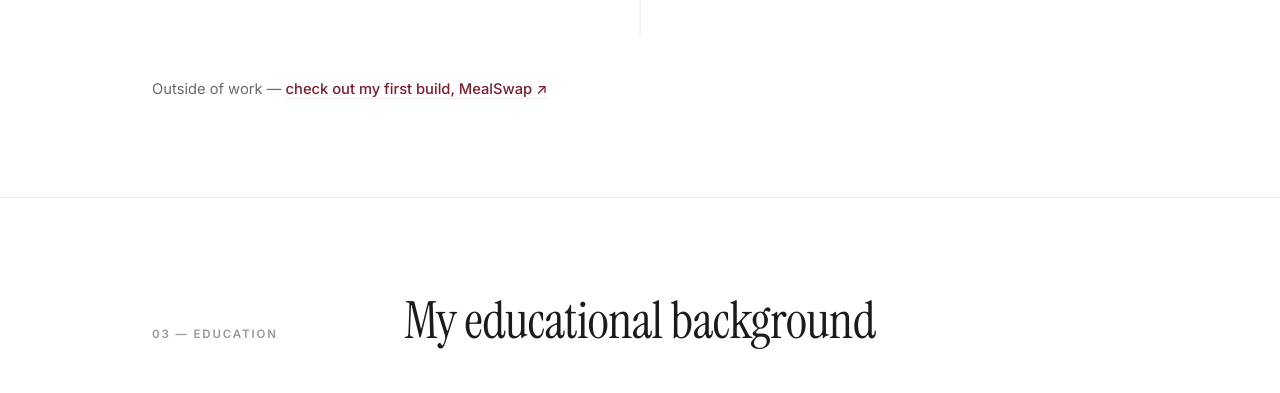
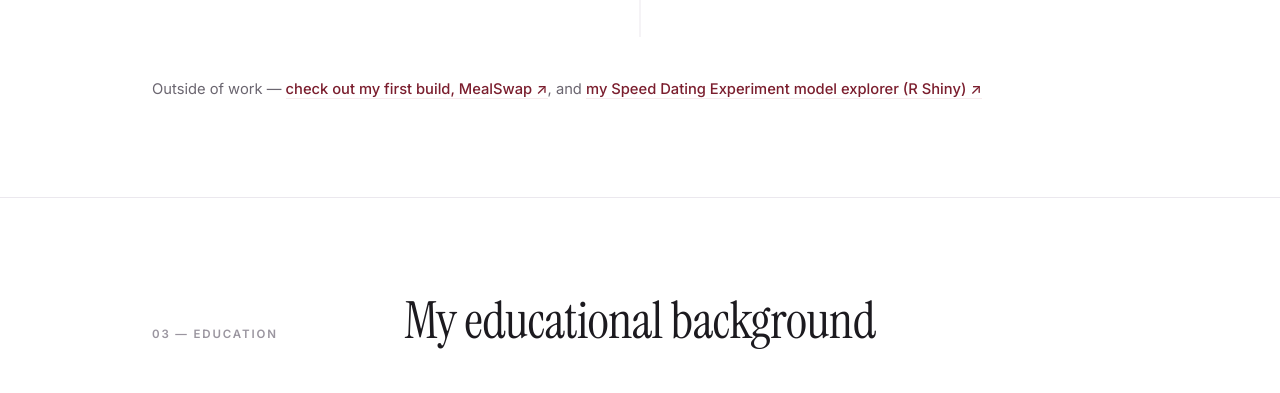
Before and after one commit to mittaldevanshi/mittaldevanshi.github.io, a plain HTML site: page index.html in a window 1280 px wide. Shown: the part 2832-3225 px from the top of the page. Drawn offline with Linux system fonts and the light colour scheme.

Commit message:
Add Speed Dating Experiment Shiny app link
Co-Authored-By: Claude Opus 5.5 <noreply@anthropic.com>

```diff
--- a/index.html
+++ b/index.html
@@ -373,7 +373,7 @@
       </div>
 
     </div>
-    <p class="aside">Outside of work — <a href="https://mealswap.lovable.app/" target="_blank">check out my first build, MealSwap ↗</a></p>
+    <p class="aside">Outside of work — <a href="https://mealswap.lovable.app/" target="_blank">check out my first build, MealSwap ↗</a>, and <a href="https://devanshi-mittal.shinyapps.io/speed-dating-experiment/" target="_blank">my Speed Dating Experiment model explorer (R Shiny) ↗</a></p>
   </div>
 </section>
 
```
